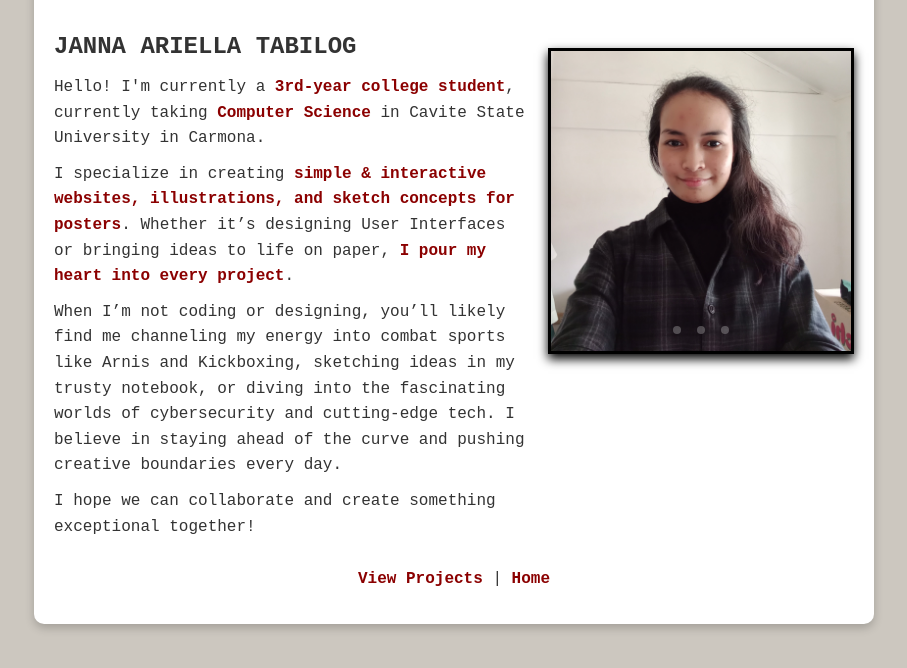
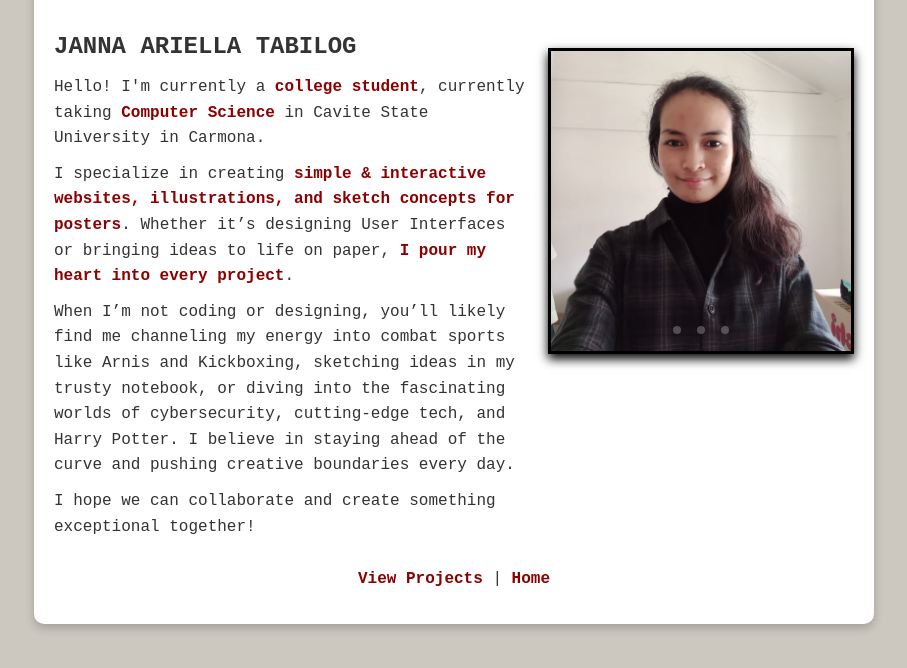
Before and after one commit to JT-Ariella/PortfolioWebsite, a plain HTML site: page AboutMe.html in a window 1280 px wide. Shown: the part 90-758 px from the top of the page, without its empty margins (186-1093 px from the left). Drawn offline with Linux system fonts and the light colour scheme; grey boxes are pictures that could not be loaded.

Commit message:
AboutMe.html

```diff
--- a/AboutMe.html
+++ b/AboutMe.html
@@ -14,10 +14,10 @@
                 <h1>Janna Ariella Tabilog</h1>
 
                 <p>
-                    Hello! I'm currently a <b>3rd-year college student</b>, currently taking <b>Computer Science</b> in Cavite State University in Carmona.
+                    Hello! I'm currently a <b> college student</b>, currently taking <b>Computer Science</b> in Cavite State University in Carmona.
                 </p>
                 <p>I specialize in creating <b> simple & interactive websites, illustrations, and sketch concepts for posters</b>. Whether it’s designing User Interfaces or bringing ideas to life on paper, <b>I pour my heart into every project</b>.</p>
-                <p>When I’m not coding or designing, you’ll likely find me channeling my energy into combat sports like Arnis and Kickboxing, sketching ideas in my trusty notebook, or diving into the fascinating worlds of cybersecurity and cutting-edge tech. I believe in staying ahead of the curve and pushing creative boundaries every day.</p>
+                <p>When I’m not coding or designing, you’ll likely find me channeling my energy into combat sports like Arnis and Kickboxing, sketching ideas in my trusty notebook, or diving into the fascinating worlds of cybersecurity, cutting-edge tech, and Harry Potter. I believe in staying ahead of the curve and pushing creative boundaries every day.</p>
                 <p>I hope we can collaborate and create something exceptional together!</p>
             </div>
             <div class="photo-container">
```
